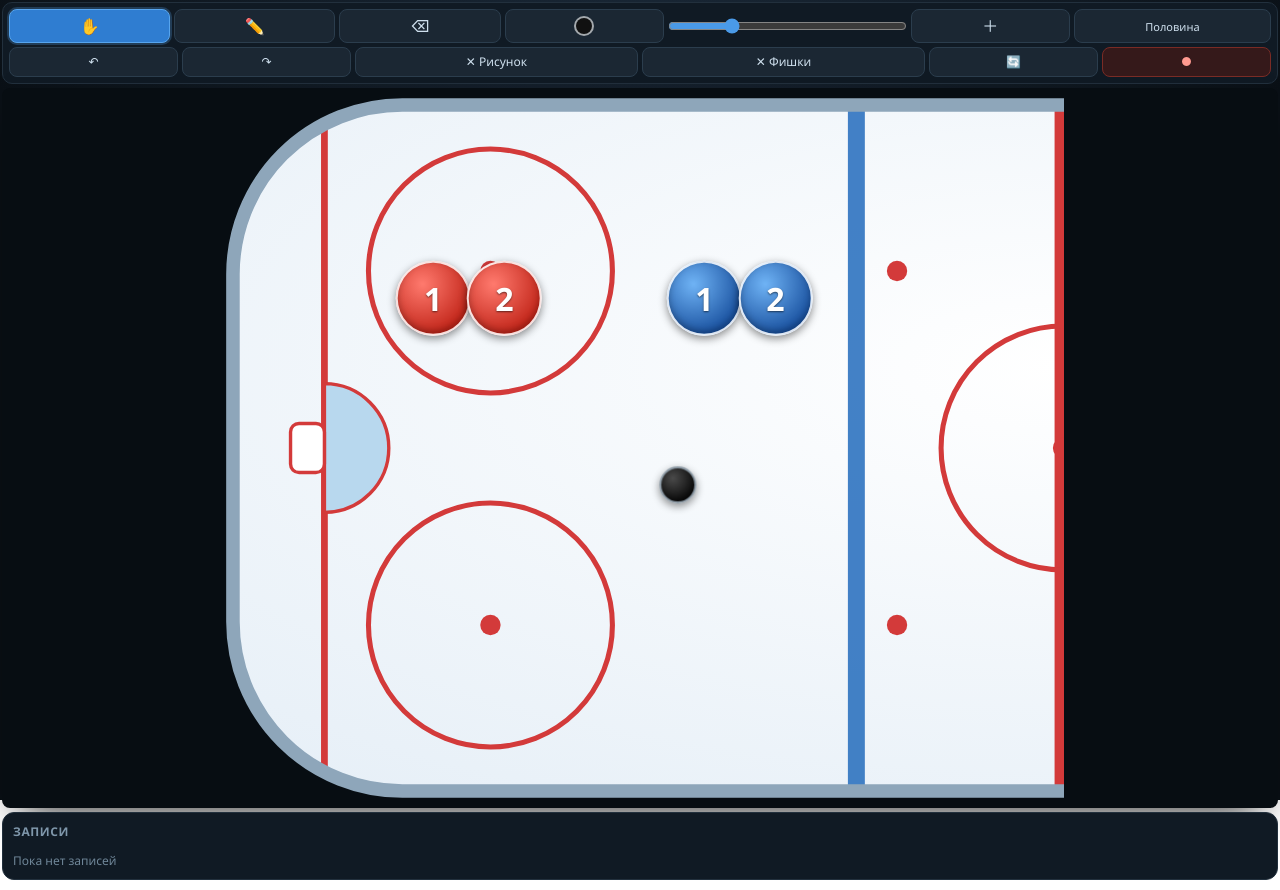
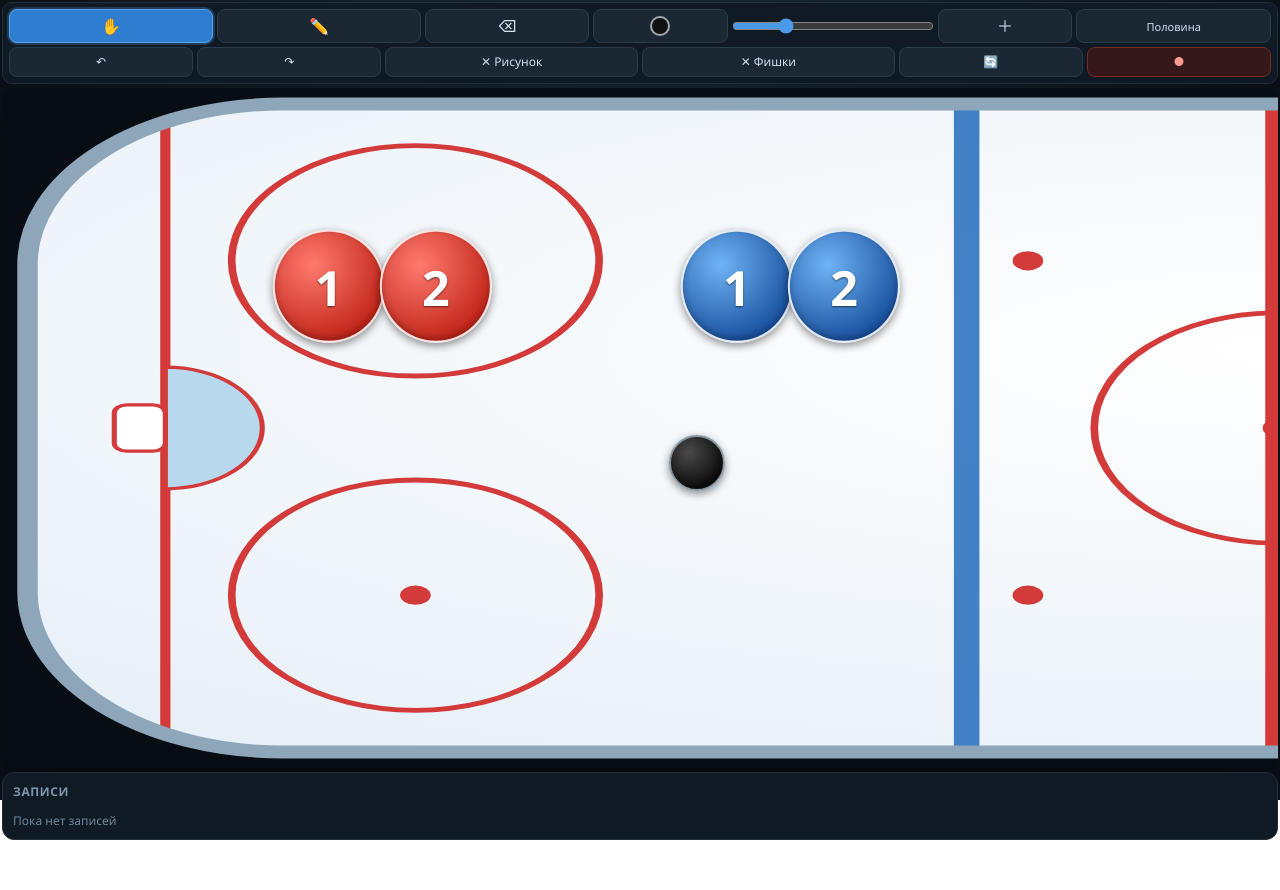
Before and after one commit to gusgusic555-dotcom/hockey-tactics, a plain HTML site: page index.html in a window 1280 px wide. Both pictures are taken after a click on the button "Полное". After the commit the page ends 850 px from the top, so only its background shows below. Drawn offline with Linux system fonts and the light colour scheme.

Commit message:
Add files via upload

```diff
--- a/index.html
+++ b/index.html
@@ -36,9 +36,22 @@
     display: flex; flex-wrap: nowrap; align-items: stretch; gap: 4px;
     width: 100%;
   }
+
+  /* Распределение ширины кнопок */
   .row > button, .row > .menu-wrap {
     flex: 1 1 0%;
   }
+
+  #toolSelect, #toolPen { flex: 1.5 1 0%; }
+  #toolEraser { flex: 1.2 1 0%; }
+  #colorBtn { flex: 1.2 1 0%; }
+  #widthRange { flex: 1.5 1 0%; }
+  #addBtn { flex: 1.2 1 0%; }
+  #viewBtn { flex: 1.4 1 0%; font-size: 11px; }
+
+  /* Второй ряд */
+  #undoBtn, #redoBtn, #flipBtn, #recBtn { flex: 1.3 1 0%; }
+  #clearBtn, #clearTokens { flex: 1.8 1 0%; }
 
   button {
     font: inherit; font-size: 12px; line-height: 1;
@@ -60,7 +73,6 @@
   /* Кнопки инструментов */
   .tool-btn {
     width: auto; height: 34px; padding: 0; font-size: 16px;
-    flex: 1 1 0%;
   }
 
   /* ---------- цвет ---------- */
@@ -112,11 +124,6 @@
     0%,100% { box-shadow: 0 0 0 0 rgba(226,57,70,.55); }
     50%     { box-shadow: 0 0 0 6px rgba(226,57,70,0); }
   }
-
-  /* Специфичные пропорции для кнопок */
-  #viewBtn { flex: 1.2 1 0%; font-size: 11px; }
-  .row:nth-child(2) #clearBtn,
-  .row:nth-child(2) #clearTokens { flex: 1.7 1 0%; }
 
   /* ---------- поле ---------- */
   .board-wrap {
@@ -293,7 +300,7 @@
 
   <div class="board-wrap">
     <div class="board" id="board">
-      <svg class="rink" id="rinkSvg" viewBox="0 0 1000 425" xmlns="http://www.w3.org/2000/svg">
+      <svg class="rink" id="rinkSvg" viewBox="0 0 1000 425" preserveAspectRatio="none" xmlns="http://www.w3.org/2000/svg">
         <defs>
           <clipPath id="iceClip">
             <rect x="10" y="10" width="980" height="405" rx="100" ry="100"/>
@@ -459,10 +466,10 @@
   function layout() {
     VS.portrait = isPortrait();
 
-    // Уменьшаем высоту для портретного режима, чтобы поле было чуть короче
+    // 590 показывает весь центральный круг (радиус 72, центр на 500)
     if (VS.portrait) {
       VS.vw = 425;
-      VS.vh = viewHalf ? 480 : 950;
+      VS.vh = viewHalf ? 590 : 1000;
     } else {
       VS.vw = viewHalf ? 500 : 1000;
       VS.vh = 425;
@@ -479,18 +486,18 @@
     else rinkContent.removeAttribute('transform');
 
     const wrap = board.parentElement;
-    // Поле на всю ширину экрана (минус мелкие отступы)
+    // Поле на всю ширину экрана
     const availW = Math.max(140, window.innerWidth - 4);
-    const availH = Math.max(180, window.innerHeight * 0.9);
 
+    // Вычисляем естественную высоту
     const aspect = VS.vw / VS.vh;
     let w = availW;
     let h = w / aspect;
 
-    // В портретном режиме позволяем полю заполнить всю ширину (и скроллиться, если надо)
-    if (!VS.portrait && h > availH) {
-      h = availH;
-      w = h * aspect;
+    // Ограничиваем высоту, чтобы поле не было слишком длинным (сплющиваем)
+    const maxH = window.innerHeight * 0.85;
+    if (h > maxH) {
+      h = maxH; // Ширина остается 100%, высота ограничена
     }
 
     board.style.width  = w + 'px';
```
